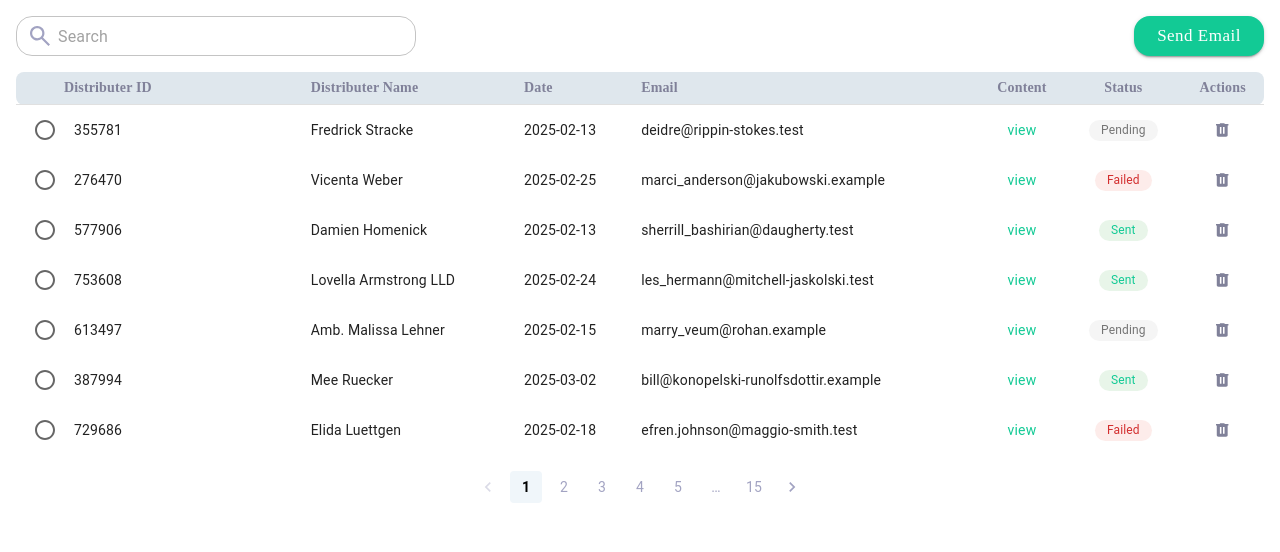
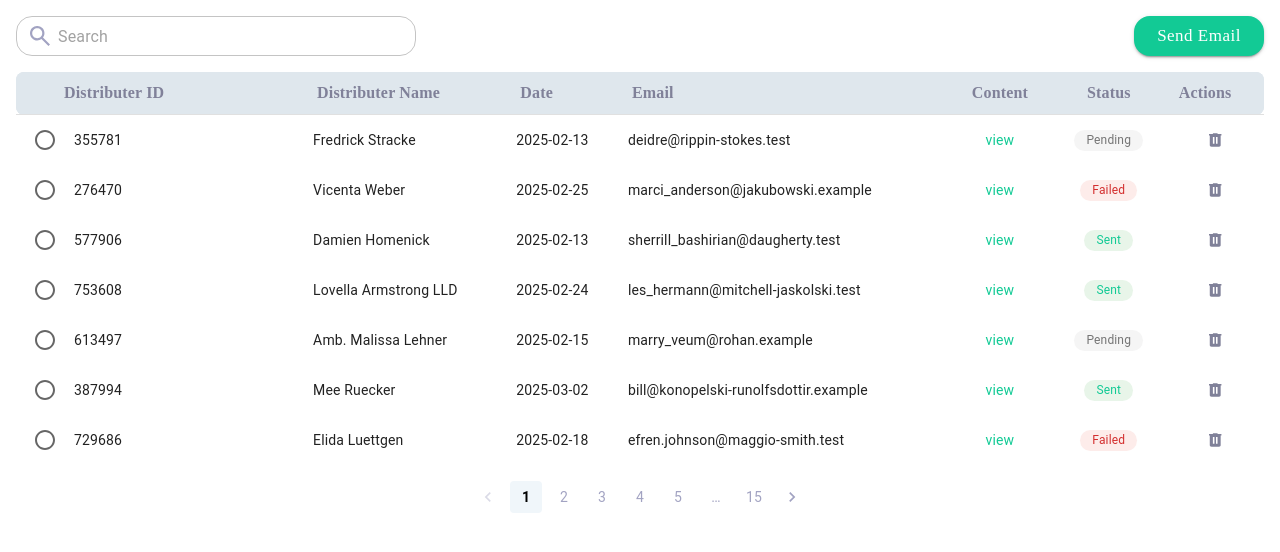
Before and after one commit to SquareShiftTech/file-upload, a React (Create React App) app: page /email_data in a window 1280 px wide. Shown: the top 552 px of the page. Built offline with nearby package versions, Linux system fonts and the light colour scheme.

Commit message:
Make the table header little bigger

```diff
--- a/src/components/Distributer/DistributorData.jsx
+++ b/src/components/Distributer/DistributorData.jsx
@@ -24,6 +24,16 @@ const cellStyle = {
   fontWeight: 600,
   lineHeight: "normal",
   padding: "8px", // Consistent padding for both header and body cells
+};
+
+const headerCellStyle = {
+  color: "#808199",
+  fontFamily: "Poppins",
+  fontSize: "16px", // Increased font size
+  fontStyle: "normal",
+  fontWeight: 600, // Made it bolder for emphasis
+  lineHeight: "normal",
+  padding: "12px", // Increased padding for better spacing
 };
 
 // Reusable style for the "Actions" column cell
@@ -102,11 +112,11 @@ const DistributerData = () => {
               width: "100%", // Make sure the table spans the full container width
             }}
           >
-            <TableHead>
+            <TableHead sx={{backgroundColor: "#DFE7ED"}}>
   <TableRow sx={{ backgroundColor: "#DFE7ED" }}>
     <TableCell
       sx={{
-                    ...cellStyle,
+        ...headerCellStyle,
         borderTopLeftRadius: 8,
         borderBottomLeftRadius: 8,
         paddingLeft: 6,
@@ -115,26 +125,27 @@ const DistributerData = () => {
     >
       <b>Distributer ID</b>
     </TableCell>
-                <TableCell sx={cellStyle}>
+    <TableCell sx={headerCellStyle}>
       <b>Distributer Name</b>
     </TableCell>
-                <TableCell sx={cellStyle}>
+    <TableCell sx={headerCellStyle}>
       <b>Date</b>
     </TableCell>
-                <TableCell sx={cellStyle}>
+    <TableCell sx={headerCellStyle}>
       <b>Email</b>
     </TableCell>
-                <TableCell sx={{ ...cellStyle, textAlign: "center" }}>
+    <TableCell sx={{ ...headerCellStyle, textAlign: "center" }}>
       <b>Content</b>
     </TableCell>
-                <TableCell sx={{ ...cellStyle, textAlign: "center" }}>
+    <TableCell sx={{ ...headerCellStyle, textAlign: "center" }}>
       <b>Status</b>
     </TableCell>
-                <TableCell sx={{ ...actionCellStyle, borderTopRightRadius: 8, borderBottomRightRadius: 8 }}>
+    <TableCell sx={{ ...headerCellStyle, borderTopRightRadius: 8, borderBottomRightRadius: 8 }}>
       <b>Actions</b>
     </TableCell>
   </TableRow>
 </TableHead>
+
 
             <TableBody>
               {rows
```
Lines whose indentation alone changed are shown as unchanged.
